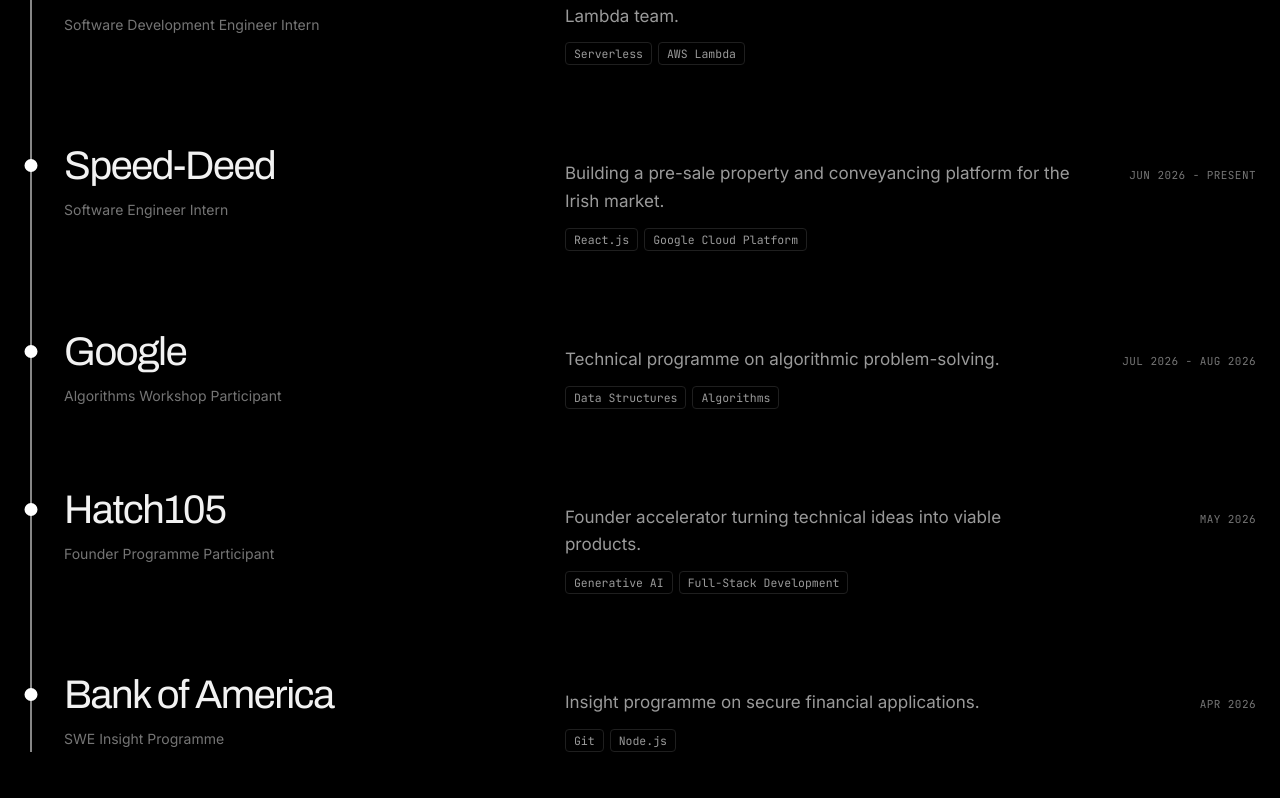
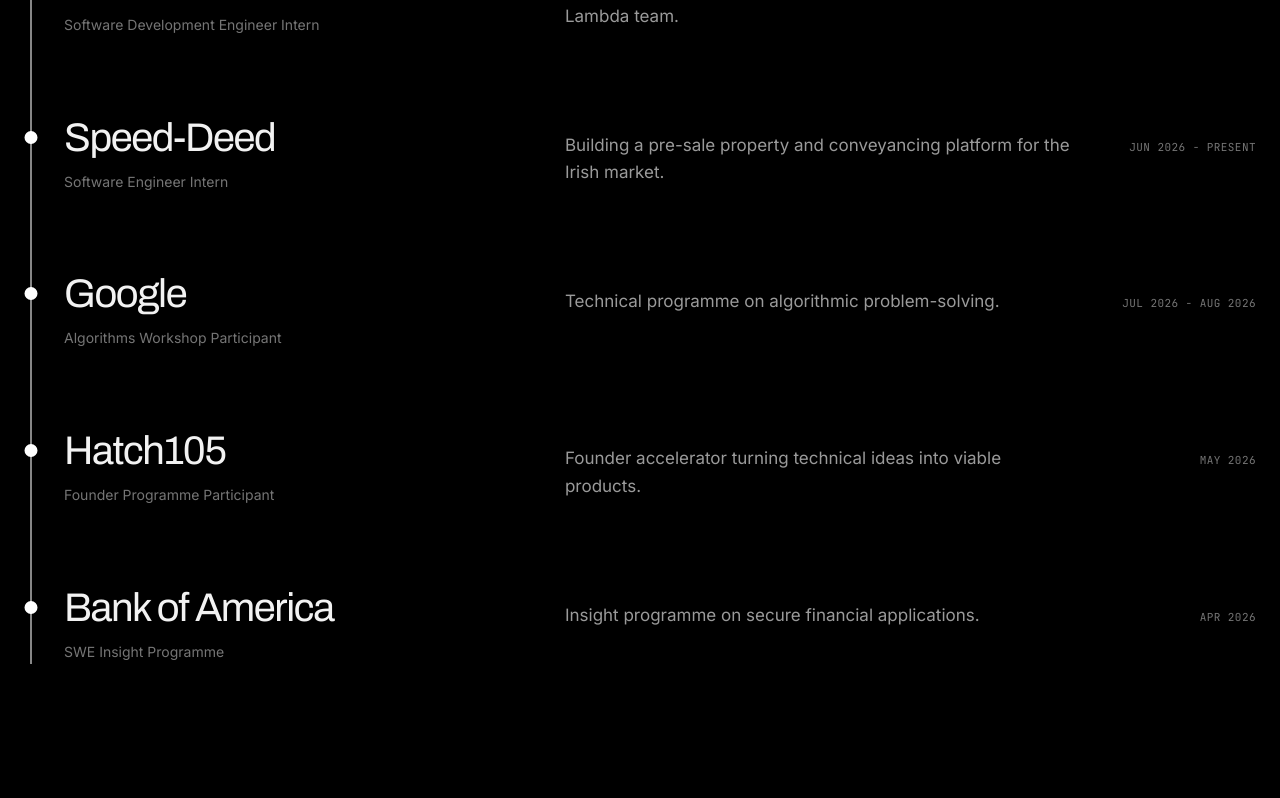
Before and after one commit to jakeoreillyy/Portfolio, a React (Vite) app: page / in a window 1280 px wide. Shown: the part 1382-2180 px from the top of the page. Built offline with nearby package versions, Linux system fonts and the light colour scheme; no server answers.

Commit message:
remove skills in experience

```diff
--- a/src/components/Experience.tsx
+++ b/src/components/Experience.tsx
@@ -1,13 +1,12 @@
 import { useEffect, useRef, useState } from "react";
 import { prefersReducedMotion } from "../lib/prefersReducedMotion";
-import { Section, Tag } from "./Section";
+import { Section } from "./Section";
 
 type Job = {
   role: string;
   org: string;
   date: string;
   description: string;
-  skills: string[];
 };
 
 const jobs: Job[] = [
@@ -16,35 +15,30 @@
     org: "Amazon Web Services",
     date: "Incoming Feb 2027",
     description: "Serverless cloud computing and infrastructure on the AWS Lambda team.",
-    skills: ["Serverless", "AWS Lambda"],
   },
   {
     role: "Software Engineer Intern",
     org: "Speed-Deed",
     date: "Jun 2026 - Present",
     description: "Building a pre-sale property and conveyancing platform for the Irish market.",
-    skills: ["React.js", "Google Cloud Platform"],
   },
   {
     role: "Algorithms Workshop Participant",
     org: "Google",
     date: "Jul 2026 - Aug 2026",
     description: "Technical programme on algorithmic problem-solving.",
-    skills: ["Data Structures", "Algorithms"],
   },
   {
     role: "Founder Programme Participant",
     org: "Hatch105",
     date: "May 2026",
     description: "Founder accelerator turning technical ideas into viable products.",
-    skills: ["Generative AI", "Full-Stack Development"],
   },
   {
     role: "SWE Insight Programme",
     org: "Bank of America",
     date: "Apr 2026",
     description: "Insight programme on secure financial applications.",
-    skills: ["Git", "Node.js"],
   },
 ];
 
@@ -132,16 +126,9 @@
                 <p className="mt-3 text-sm leading-relaxed text-faint">{job.role}</p>
               </div>
 
-              <div>
-                <p className="max-w-[60ch] text-base leading-relaxed text-muted md:text-[17px]">
-                  {job.description}
-                </p>
-                <div className="mt-3 flex flex-wrap gap-1.5">
-                  {job.skills.map((skill) => (
-                    <Tag key={skill}>{skill}</Tag>
-                  ))}
-                </div>
-              </div>
+              <p className="max-w-[60ch] text-base leading-relaxed text-muted md:text-[17px]">
+                {job.description}
+              </p>
 
               <p className="order-first font-mono text-[11px] uppercase leading-relaxed tracking-[0.04em] text-faint md:order-none md:text-right">
                 {job.date}
```
